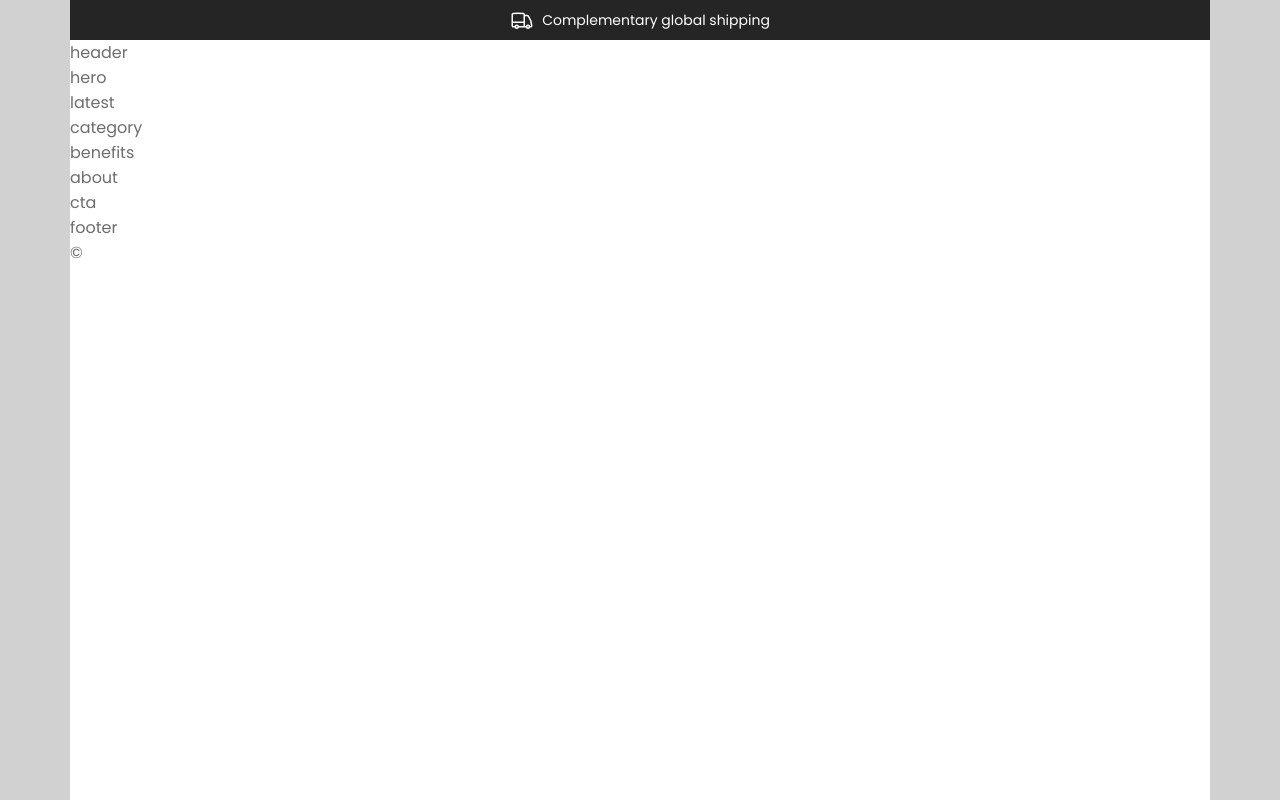
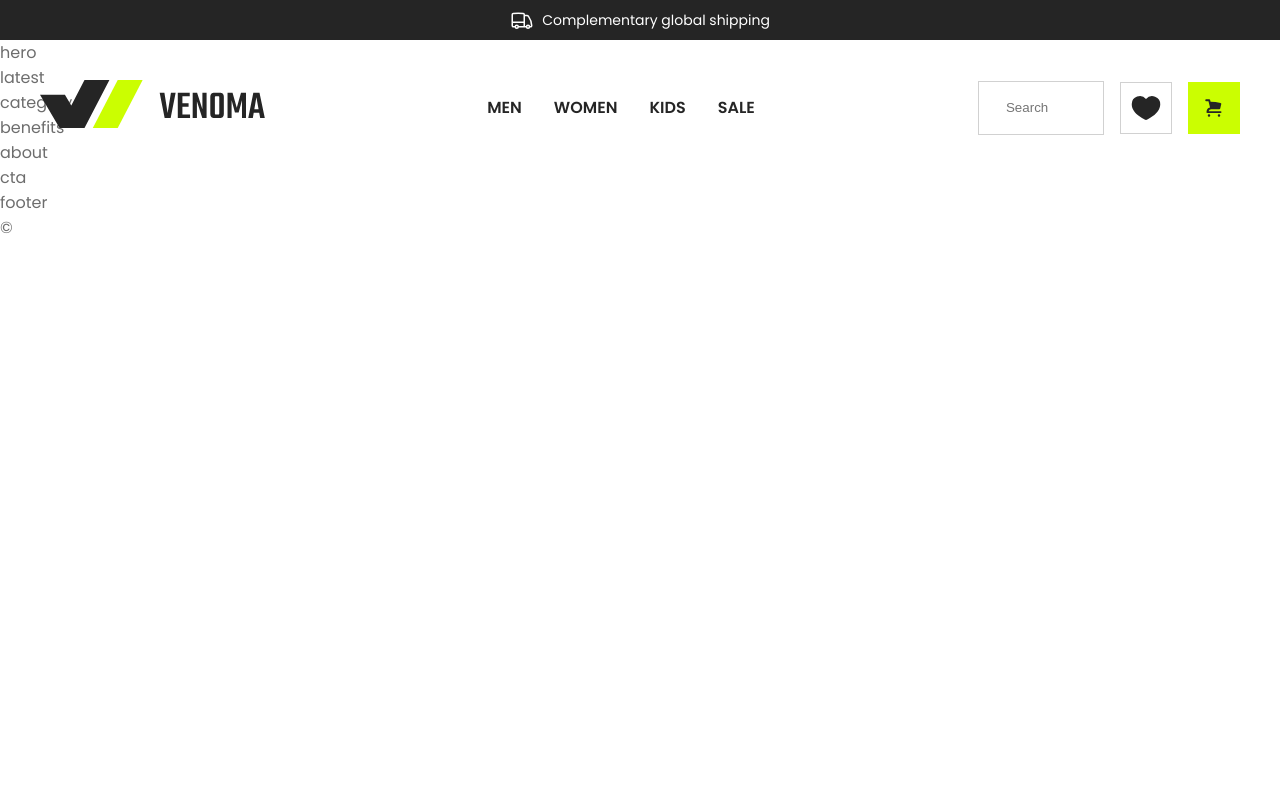
Before and after one commit to alexangria1992/sports-agency-website, a website built with Vite: page index.html in a window 1280 px wide. Shown: the top 800 px of the page. Built offline with nearby package versions, Linux system fonts and the light colour scheme.

Commit message:
Header Section

```diff
--- a/index.html
+++ b/index.html
@@ -37,7 +37,72 @@
           </div>
         </div>
       </section>
-      <section class="header">header</section>
+      <header class="header">
+        <div class="container header_container">
+          <div class="header_wrapper">
+            <!-- Logo & sidenav -->
+            <div class="logo_sidebar_wrapper">
+              <a href="/">
+                <img
+                  src="/assets/logo.svg"
+                  width="226px"
+                  height="48px"
+                  alt="Venoma Logo"
+                  class="logo"
+                />
+              </a>
+              <div class="sidenav">
+                <div>sidenav</div>
+              </div>
+            </div>
+            <!-- nav (desktop) -->
+            <nav class="navigation">
+              <a href="" class="link-primary">Men</a>
+              <a href="" class="link-primary">Women</a>
+
+              <a href="" class="link-primary">Kids</a>
+
+              <a href="" class="link-primary">Sale</a>
+            </nav>
+            <!-- search, favorites, cart -->
+            <div class="search">
+              <!-- search -->
+              <input
+                type="search"
+                class="search_input input"
+                placeholder="Search"
+              />
+
+              <!-- Favorites -->
+              <button class="btn-icon btn-outline">
+                <svg
+                  class="icon-heart"
+                  xmlns="http://www.w3.org/2000/svg"
+                  viewBox="0 0 16 16"
+                  fill="currentColor"
+                >
+                  <path
+                    d="M2 6.342a3.375 3.375 0 0 1 6-2.088 3.375 3.375 0 0 1 5.997 2.26c-.063 2.134-1.618 3.76-2.955 4.784a14.437 14.437 0 0 1-2.676 1.61c-.02.01-.038.017-.05.022l-.014.006-.004.002h-.002a.75.75 0 0 1-.592.001h-.002l-.004-.003-.015-.006a5.528 5.528 0 0 1-.232-.107 14.395 14.395 0 0 1-2.535-1.557C3.564 10.22 1.999 8.558 1.999 6.38L2 6.342Z"
+                  />
+                </svg>
+              </button>
+              <!-- cart -->
+              <button class="btn-icon btn-accent">
+                <svg
+                  class="icon-cart"
+                  xmlns="http://www.w3.org/2000/svg"
+                  viewBox="0 0 16 16"
+                  fill="currentColor"
+                >
+                  <path
+                    d="M1.75 1.002a.75.75 0 1 0 0 1.5h1.835l1.24 5.113A3.752 3.752 0 0 0 2 11.25c0 .414.336.75.75.75h10.5a.75.75 0 0 0 0-1.5H3.628A2.25 2.25 0 0 1 5.75 9h6.5a.75.75 0 0 0 .73-.578l.846-3.595a.75.75 0 0 0-.578-.906 44.118 44.118 0 0 0-7.996-.91l-.348-1.436a.75.75 0 0 0-.73-.573H1.75ZM5 14a1 1 0 1 1-2 0 1 1 0 0 1 2 0ZM13 14a1 1 0 1 1-2 0 1 1 0 0 1 2 0Z"
+                  />
+                </svg>
+              </button>
+            </div>
+          </div>
+        </div>
+      </header>
       <section class="hero">hero</section>
       <section class="latest">latest</section>
       <section class="category">category</section>
--- a/src/style.css
+++ b/src/style.css
@@ -2,6 +2,11 @@
 *::before,
 *::after {
   box-sizing: border-box;
+}
+
+button {
+  background: transparent;
+  border: none;
 }
 
 :root {
@@ -19,6 +24,7 @@
   --color-grey-300: #b0b0b0;
   --color-grey-400: #6d6d6d;
   --color-grey-500: #4f4f4f;
+  --color-primary-90: #252525e6;
 }
 
 /* LINKS */
@@ -27,6 +33,11 @@ a.link-primary {
   text-transform: uppercase;
   font-weight: 600;
   transition: all 0.3s ease;
+}
+
+a {
+  color: inherit;
+  text-decoration: none;
 }
 
 a.link-secondary {
@@ -39,12 +50,44 @@ a.link-secondary:hover {
 
 /* CONTAINER */
 .container {
+  width: 100%;
+  margin-inline: auto;
   padding-inline: 1rem; /* px-4 */
 }
 
+/* sm */
+@media (min-width: 640px) {
+  .container {
+    max-width: 640px;
+  }
+}
+
+/* md */
+@media (min-width: 768px) {
+  .container {
+    max-width: 768px;
+  }
+}
+
+/* lg */
 @media (min-width: 1024px) {
   .container {
+    max-width: 1024px;
     padding-inline: 0; /* lg:px-0 */
+  }
+}
+
+/* xl */
+@media (min-width: 1200px) {
+  .container {
+    max-width: 1200px;
+  }
+}
+
+/* 2xl */
+@media (min-width: 1200px) {
+  .container {
+    max-width: 1200px;
   }
 }
 
@@ -174,7 +217,7 @@ body {
 
 .page {
   width: 100%;
-  max-width: 1140px;
+  max-width: 1440px;
   margin-inline: auto;
   overflow: hidden;
   background: white;
@@ -217,3 +260,107 @@ body {
   font-size: 14px;
   line-height: 1.25rem;
 }
+
+/* Header Styles */
+
+.header {
+  max-width: 1440px;
+  margin-inline: auto;
+  left: 0;
+  right: 0;
+  /* background-color: lime; */
+}
+
+.header_container {
+  margin-inline: auto;
+}
+
+@media (min-width: 1200px) {
+  .header {
+    position: absolute;
+  }
+}
+
+.header_wrapper {
+  display: flex;
+  justify-content: space-between;
+  align-items: center;
+  padding-block: 40px;
+}
+
+.navigation {
+  display: none;
+}
+
+.logo_sidebar_wrapper {
+  display: flex;
+  align-items: center;
+  justify-content: space-between;
+  width: 100%;
+  gap: 32px;
+}
+
+.search {
+  display: none;
+  align-items: center;
+  justify-content: flex-end;
+  gap: 1rem;
+  width: 360px;
+}
+
+.link-primary:hover {
+  color: var(--color-accent2);
+}
+
+.search_input {
+  width: 126px;
+  transition: all 150ms ease;
+  padding-left: 27px;
+}
+
+.search_input:focus {
+  width: 200px;
+}
+
+.icon-heart {
+  color: var(--color-primary);
+}
+
+.btn-icon:hover .icon-heart {
+  color: var(--color-primary-90);
+}
+
+.icon-cart {
+  color: var(--color-primary);
+  width: 20px;
+  height: 20px;
+}
+
+@media (min-width: 768px) {
+  .search {
+    display: flex;
+  }
+}
+
+@media (min-width: 768px) {
+  .logo_sidebar_wrapper {
+    width: auto;
+  }
+}
+
+@media (min-width: 1200px) {
+  .navigation {
+    display: flex;
+    gap: 32px;
+    color: var(--color-primary);
+    text-transform: uppercase;
+    font-weight: 600;
+    padding-left: 96px;
+  }
+}
+
+@media (min-width: 1200px) {
+  .sidenav {
+    display: none;
+  }
+}
```
